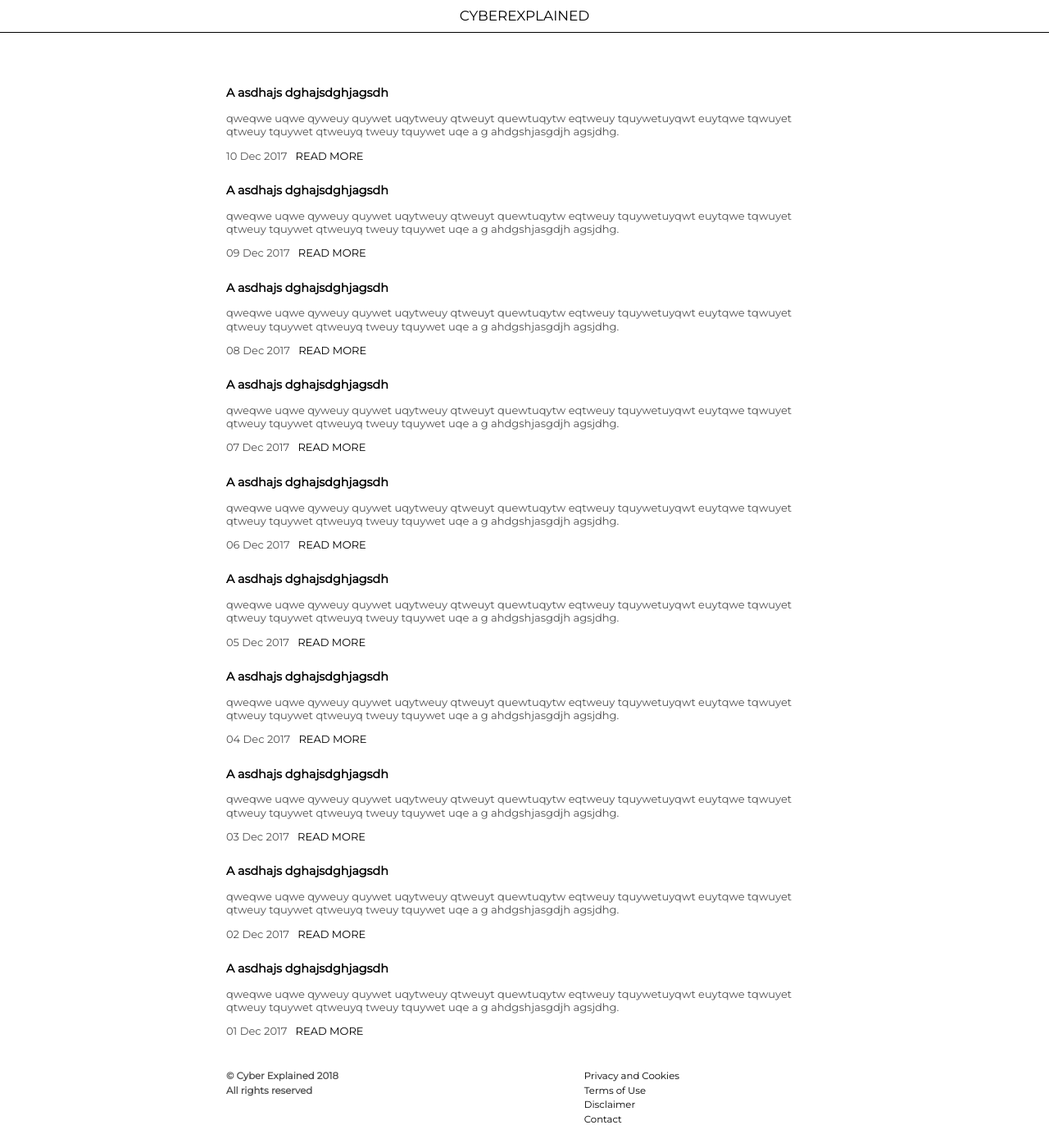
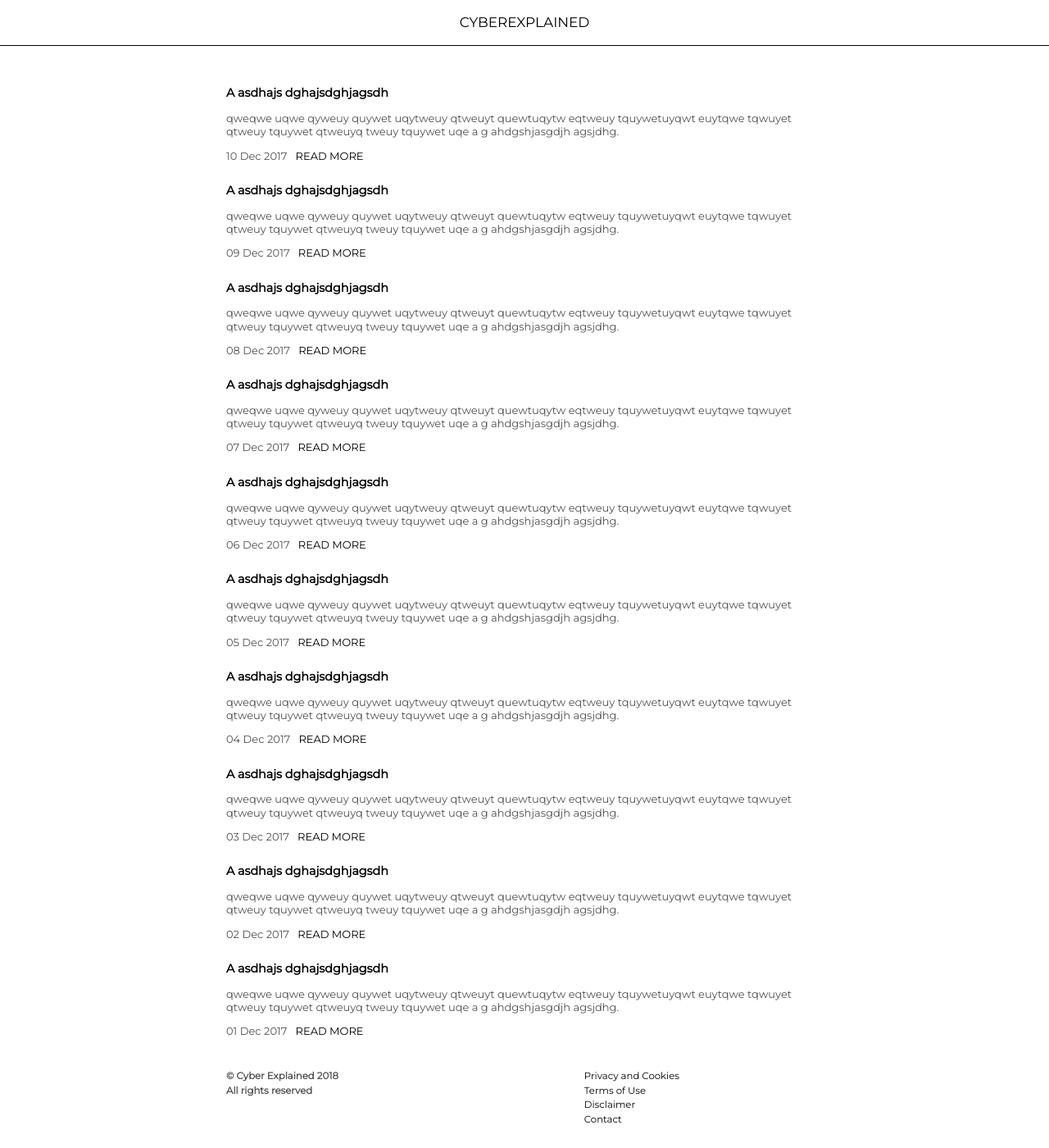
Before and after one commit to cyberexplained/cyberexplained.github.io, a Jekyll site: the page built from index.html, in a window 1280 px wide and 1400 px high. Shown: the whole window at 82% size. Built offline with Jekyll 4.4.1, drawn with Linux system fonts in a browser that asks for light colours; nearby versions of some CDN libraries; some web fonts are replaced; the list of posts is cut into pages by our own code.

Commit message:
Theme updates.

```diff
--- a/_sass/_masthead.scss
+++ b/_sass/_masthead.scss
@@ -11,8 +11,8 @@
        -moz-transition: all 0.3s ease-in-out;
             transition: all 0.3s ease-in-out;
 
-    padding-top: .5em;
-    padding-bottom: .5em;
+    padding-top: 1em;
+    padding-bottom: 1em;
     font-weight: 300;
   }
 
```
